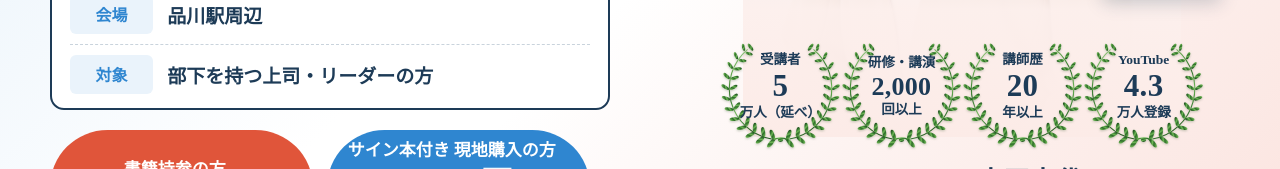
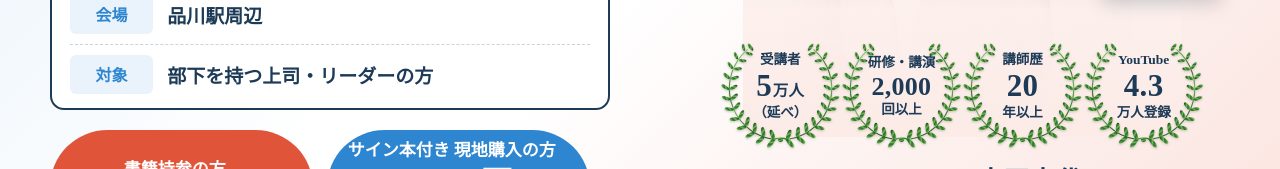
Before and after one commit to tomokidbusiness-coder/lp-preview-ota-7k3q, a plain HTML site: page btoc/index.html in a window 1280 px wide. Shown: the part 487-656 px from the top of the page. Drawn offline with Linux system fonts and the light colour scheme; a web font is replaced by a local one.

Commit message:
BtoC版：受講者5万人の万人を数字の横へ
Co-Authored-By: Claude Opus 5.5 <noreply@anthropic.com>

```diff
--- a/btoc/index.html
+++ b/btoc/index.html
@@ -666,6 +666,7 @@ h2.ctr,.sub-h{text-align:center}
  .c5tk{order:5;width:100%;max-width:none}
  .c5top .c5btns{order:6}
 }
+.c5bd .md b small.u{font-size:.5em;margin-left:.05em}
 /* 11/1 トップの文字を全体に大きく */
 .c5label{font-size:16px}
 .c5sub{font-size:28px}
@@ -729,7 +730,7 @@ h2.ctr,.sub-h{text-align:center}
  </div>
  <div class="c5r"><div class="c5ph"><img src="img/ota_c.jpg" alt="太田章代"><img class="c5book" src="img/cover.png" alt="書籍表紙『リーダー1年目の叱り方の教科書』">
   <div class="c5badges">
-   <div class="c5bd"><svg class="wr"><use href="#wreath"/></svg><div class="md"><span>受講者</span><b>5</b><em>万人（延べ）</em></div></div>
+   <div class="c5bd"><svg class="wr"><use href="#wreath"/></svg><div class="md"><span>受講者</span><b>5<small class="u">万人</small></b><em>（延べ）</em></div></div>
    <div class="c5bd"><svg class="wr"><use href="#wreath"/></svg><div class="md"><span>研修・講演</span><b class="w">2,000</b><em>回以上</em></div></div>
    <div class="c5bd"><svg class="wr"><use href="#wreath"/></svg><div class="md"><span>講師歴</span><b>20</b><em>年以上</em></div></div>
    <div class="c5bd"><svg class="wr"><use href="#wreath"/></svg><div class="md"><span>YouTube</span><b>4.3</b><em>万人登録</em></div></div>
```
